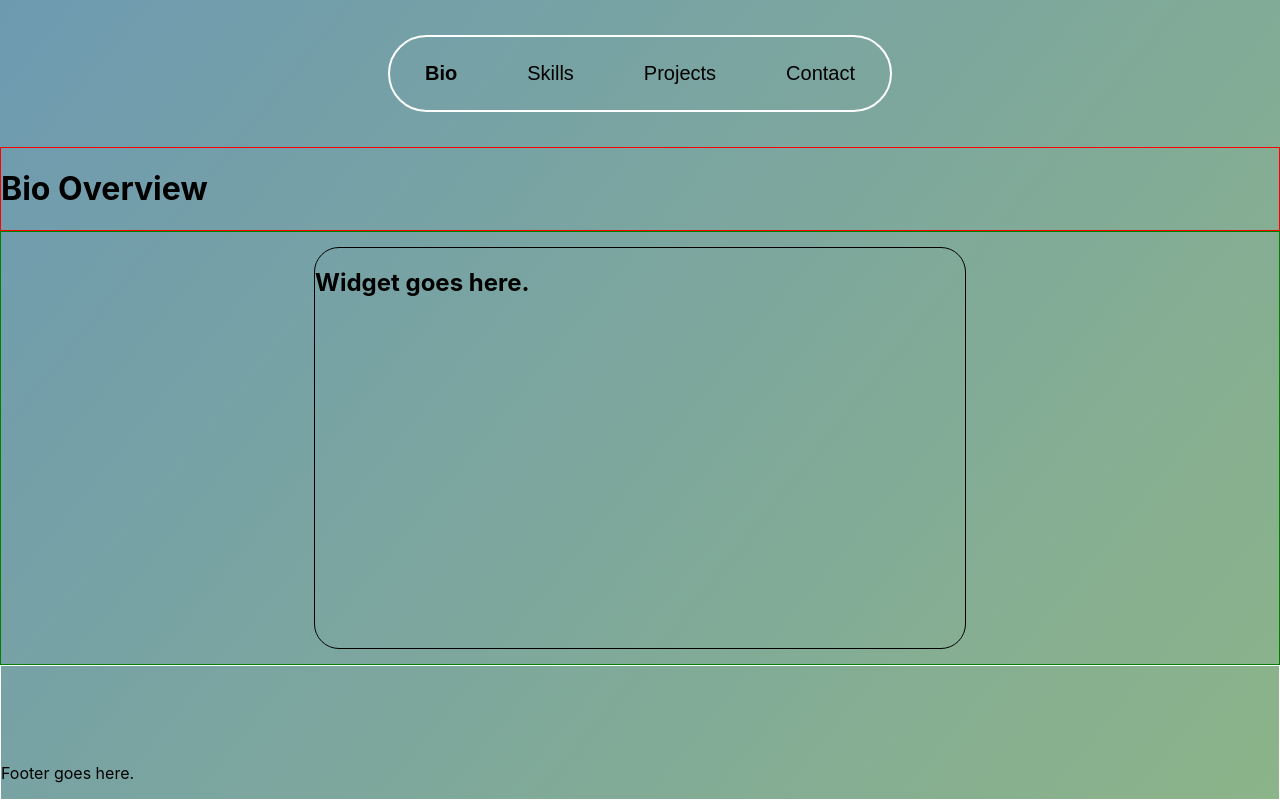
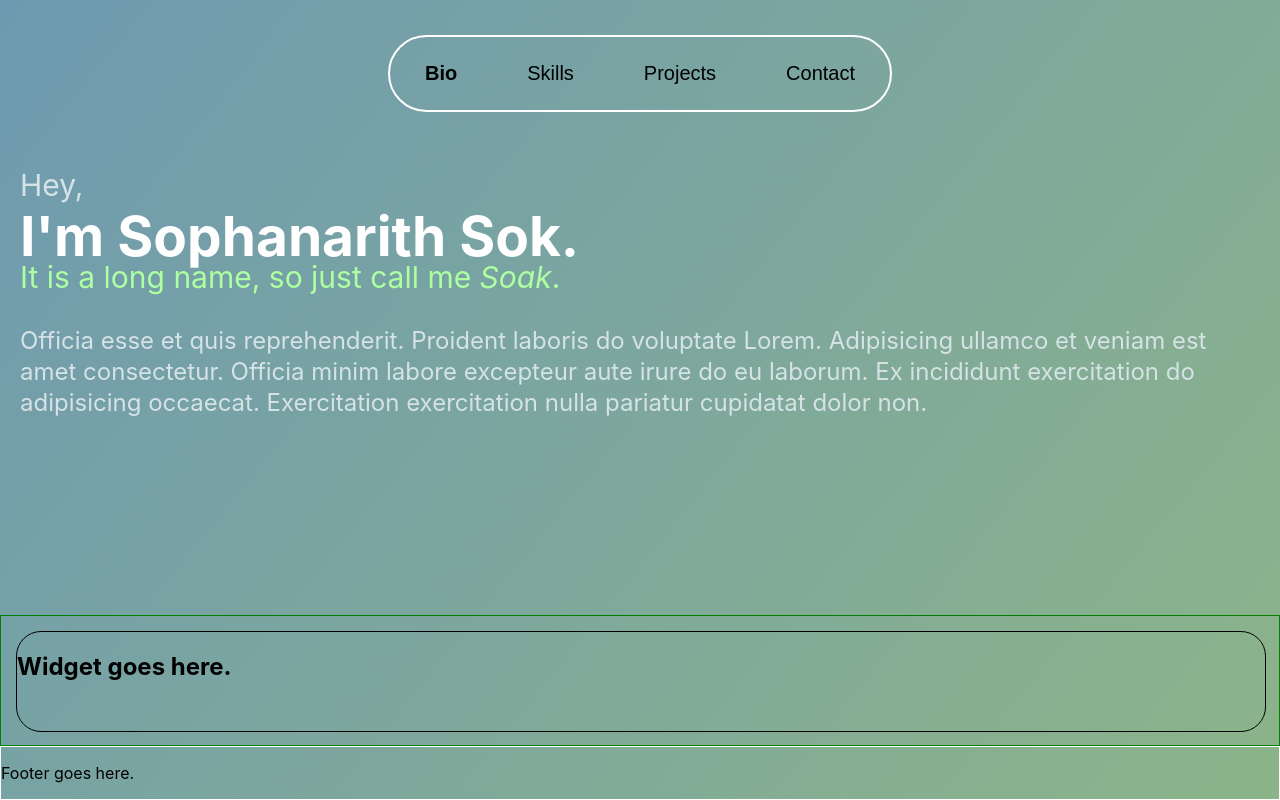
Before and after one commit to sok213/new-portolfio, a React (Create React App) app: page / in a window 1280 px wide. Built offline with nearby package versions, Linux system fonts and the light colour scheme.

Commit message:
update bio component

```diff
--- a/src/Comps/Bio/Bio.module.scss
+++ b/src/Comps/Bio/Bio.module.scss
@@ -1,11 +1,10 @@
 .container {
   display: flex;
   flex-direction: row;
-  flex-basis: auto;
   max-width: 1600px;
   width: 100%;
   align-self: center;
-  // border: thin solid white;
+  height: 100%;
 }
 
 @media only screen and (max-width: 1300px) {
--- a/src/Comps/Bio/BioFAQ/BioFAQ.module.scss
+++ b/src/Comps/Bio/BioFAQ/BioFAQ.module.scss
@@ -5,8 +5,8 @@
 }
 
 .widget {
-  height: 400px;
-  max-width: 650px;
+  max-height: 700px;
+  height: 100%;
   flex-grow: 1;
   width: 100%;
   border: thin solid black;
--- a/src/Comps/Bio/BioOverview/BioOverview.js
+++ b/src/Comps/Bio/BioOverview/BioOverview.js
@@ -5,9 +5,12 @@ export default function BioOverview() {
 
   return (
     <div className={s.container}>
-      <h1>
-        Bio Overview
+      <p className={s['default-p']}>Hey,</p>
+      <h1 className={s.strongText}>
+        I'm Sophanarith Sok.
       </h1>
+      <h2 className={s.subtext}>It is a long name, so just call me <em>Soak</em>.</h2>
+      <p className={s.textBody}>Officia esse et quis reprehenderit. Proident laboris do voluptate Lorem. Adipisicing ullamco et veniam est amet consectetur. Officia minim labore excepteur aute irure do eu laborum. Ex incididunt exercitation do adipisicing occaecat. Exercitation exercitation nulla pariatur cupidatat dolor non.</p>
     </div>
   )
 }
--- a/src/Comps/Bio/BioOverview/BioOverview.module.scss
+++ b/src/Comps/Bio/BioOverview/BioOverview.module.scss
@@ -1,4 +1,35 @@
 .container {
   flex-grow: 1;
-  border: thin solid red;
+  flex-basis: 400px;
+  padding-right: 40px;
+
+  @media screen and (max-width: 1600px) {
+    padding: 20px
+  }
 }
+
+.default-p {
+  color: #D5E2E6;
+  font-size: 30px;
+  margin: 0px;
+}
+
+.strongText {
+  color: white;
+  font-weight: bolder;
+  font-size: 55px;
+  margin: 0px;
+}
+
+.subtext {
+  margin: -10px 0px 30px 0px;
+  color: rgb(173, 255, 162);
+  font-weight: normal;
+  font-size: 30px;
+}
+
+.textBody {
+  color: #D5E2E6;
+  font-size: 24px;
+  line-height: 1.3;
+}
--- a/src/Comps/Footer/Footer.module.scss
+++ b/src/Comps/Footer/Footer.module.scss
@@ -2,5 +2,6 @@
   display: flex;
   flex-direction: column-reverse;
   flex-basis: 100%;
+  flex-shrink: 4;
   border: thin solid white;
 }
```
